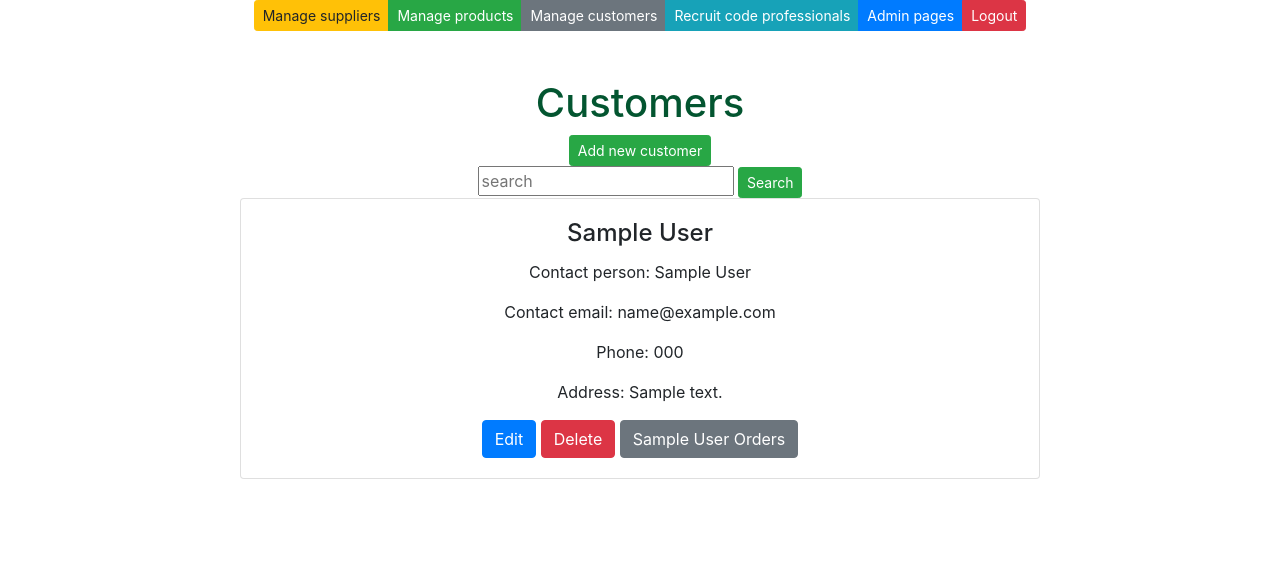
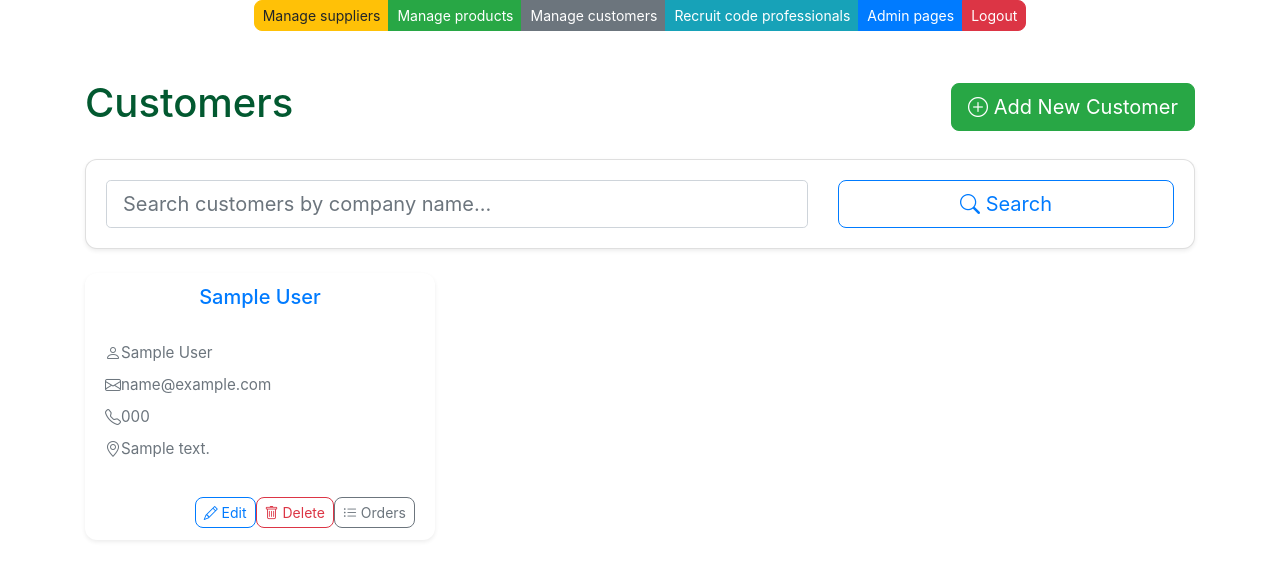
Before and after one commit to AndreyGOIT/careeria-django, a Django app: page /customers/ in a window 1280 px wide. Shown: the top 580 px of the page. Run offline with Django 5.2, Linux system fonts and the light colour scheme; tables that the repository leaves empty hold one stand-in row (values such as "Sample post"); some libraries are stand-ins or nearby versions.

Commit message:
feat customerlist.html

```diff
--- a/app/templates/customerlist.html
+++ b/app/templates/customerlist.html
@@ -4,63 +4,144 @@
 <div id="add-div"></div>
 <br />
 
-<h1 style="color: rgb(3, 85, 48)">Customers</h1>
+<div class="d-flex justify-content-between align-items-center mb-4">
+  <h1 class="display-5 fw-bold" style="color: #025930">Customers</h1>
+  <button id="add-btn" class="btn btn-success btn-lg" onclick="showaddform()">
+    <i class="bi bi-plus-circle"></i> Add New Customer
+  </button>
+</div>
 
-<button id="add-btn" class="btn btn-success btn-sm" onclick="showaddform()">
-  Add new customer
-</button>
-
-<form method="post" action="/search-customers/">
-  {%csrf_token %}
-  <input class="card-text" type="text" placeholder="search" name="search" />
-
-  <input type="submit" value="Search" class="btn btn-success btn-sm" name="" />
-</form>
-
-{% for c in customers %}
-<div class="card" style="width: 50rem">
+<!-- Search Form -->
+<div class="card shadow-sm mb-4">
   <div class="card-body">
-    <h4 class="card-title">{{c.companyname}}</h4>
-    <p class="card-text">Contact person: {{c.contactname}}</p>
-    <p class="card-text">Contact email: {{c.contactemail}}</p>
-    <p class="card-text">Phone: {{c.phone}}</p>
-    <p class="card-text">Address: {{c.address}}</p>
-
-    <a href="/edit-customer-get/{{c.id}}/" class="btn btn-primary">Edit</a>
-    <a href="/confirm-delete-customer/{{c.id}}/" class="btn btn-danger"
-      >Delete</a
+    <form
+      method="post"
+      action="/search-customers/"
+      class="row g-3 align-items-center"
     >
-    <a href="/orders-by-customer/{{c.id}}/" class="btn btn-secondary"
-      >{{c.companyname}} Orders</a
-    >
+      {% csrf_token %}
+      <div class="col-md-8">
+        <input
+          class="form-control form-control-lg"
+          type="text"
+          placeholder="Search customers by company name..."
+          name="search"
+        />
+      </div>
+      <div class="col-md-4">
+        <button type="submit" class="btn btn-outline-primary btn-lg w-100">
+          <i class="bi bi-search"></i> Search
+        </button>
+      </div>
+    </form>
   </div>
 </div>
 
-{% empty %}
+<!-- Customers List -->
+<div class="row">
+  {% for c in customers %}
+  <div class="col-md-6 col-lg-4 mb-4">
+    <div class="card h-100 shadow-sm border-0 customer-card">
+      <div class="card-header bg-transparent border-0">
+        <h5 class="card-title fw-bold text-primary mb-0">{{c.companyname}}</h5>
+      </div>
+      <div class="card-body">
+        <div class="customer-info mb-3">
+          <div class="d-flex align-items-center mb-2">
+            <i class="bi bi-person me-2 text-secondary"></i>
+            <span class="text-muted">{{c.contactname}}</span>
+          </div>
+          <div class="d-flex align-items-center mb-2">
+            <i class="bi bi-envelope me-2 text-secondary"></i>
+            <span class="text-muted">{{c.contactemail}}</span>
+          </div>
+          <div class="d-flex align-items-center mb-2">
+            <i class="bi bi-telephone me-2 text-secondary"></i>
+            <span class="text-muted">{{c.phone|default:"Not provided"}}</span>
+          </div>
+          <div class="d-flex align-items-center mb-2">
+            <i class="bi bi-geo-alt me-2 text-secondary"></i>
+            <span class="text-muted">{{c.address|default:"Not provided"}}</span>
+          </div>
+        </div>
+      </div>
+      <div class="card-footer bg-transparent border-0 pt-0">
+        <div class="d-grid gap-2 d-md-flex justify-content-md-end">
+          <a
+            href="/edit-customer-get/{{c.id}}/"
+            class="btn btn-outline-primary btn-sm me-md-2"
+          >
+            <i class="bi bi-pencil"></i> Edit
+          </a>
+          <a
+            href="/confirm-delete-customer/{{c.id}}/"
+            class="btn btn-outline-danger btn-sm me-md-2"
+          >
+            <i class="bi bi-trash"></i> Delete
+          </a>
+          <a
+            href="/orders-by-customer/{{c.id}}/"
+            class="btn btn-outline-secondary btn-sm"
+          >
+            <i class="bi bi-list-ul"></i> Orders
+          </a>
+        </div>
+      </div>
+    </div>
+  </div>
+  {% empty %}
+  <div class="col-12">
+    <div class="card shadow-sm border-0">
+      <div class="card-body text-center py-5">
+        <i class="bi bi-people display-1 text-muted"></i>
+        <h3 class="text-muted mt-3">No customers found</h3>
+        <p class="text-muted">Start by adding your first customer</p>
+      </div>
+    </div>
+  </div>
+  {% endfor %}
+</div>
 
-<div class="card" style="width: 50rem">
-  <div class="card-body">
-    <p class="card-text">No customers found in the database</p>
-  </div>
-</div>
-{% endfor %}
-
+<!-- Add Customer Form Template -->
 <script>
   let x = `
-    <h2 style="color: lightblue">Please fill in form</h2>
-
-    <div class="card" style="width: 20rem;">
+    <div class="card shadow-lg border-0 mb-4">
+        <div class="card-header bg-primary text-white">
+            <h3 class="mb-0"><i class="bi bi-person-plus"></i> Add New Customer</h3>
+        </div>
         <div class="card-body">
-            <form method="post" action="/add-customer/">
-                {%csrf_token %}
-                <input class="card-text" class="card-text" type="text" placeholder="companyname" name="companyname">
-                <input class="card-text" type="text" placeholder="contactname" name="contactname">
-                <input class="card-text" type="email" placeholder="email" name="email">
-                <input class="card-text" type="text" placeholder="phone" name="phone">
-                <input class="card-text" type="text" placeholder="address" name="address">
-                <br />
-
-                <input type="submit" value="Confirm" class="btn btn-success btn-sm" name="">
+            <form method="post" action="/add-customer/" class="row g-3">
+                {% csrf_token %}
+                <div class="col-md-6">
+                    <label class="form-label fw-bold">Company Name *</label>
+                    <input class="form-control" type="text" placeholder="Company name" name="companyname" required>
+                </div>
+                <div class="col-md-6">
+                    <label class="form-label fw-bold">Contact Person *</label>
+                    <input class="form-control" type="text" placeholder="Contact name" name="contactname" required>
+                </div>
+                <div class="col-md-6">
+                    <label class="form-label fw-bold">Email *</label>
+                    <input class="form-control" type="email" placeholder="email@example.com" name="email" required>
+                </div>
+                <div class="col-md-6">
+                    <label class="form-label">Phone</label>
+                    <input class="form-control" type="tel" placeholder="+358 12 345 6789" name="phone">
+                </div>
+                <div class="col-12">
+                    <label class="form-label">Address</label>
+                    <textarea class="form-control" placeholder="Full address" name="address" rows="2"></textarea>
+                </div>
+                <div class="col-12">
+                    <div class="d-flex gap-2">
+                        <button type="submit" class="btn btn-success">
+                            <i class="bi bi-check-circle"></i> Confirm
+                        </button>
+                        <button type="button" onclick="hideaddform()" class="btn btn-secondary">
+                            <i class="bi bi-x-circle"></i> Cancel
+                        </button>
+                    </div>
+                </div>
             </form>
         </div>
     </div>
@@ -69,11 +150,50 @@
   function showaddform() {
     document.getElementById("add-div").innerHTML = x;
     document.getElementById("add-btn").style.display = "none";
+    // Плавная прокрутка к форме
+    document.getElementById("add-div").scrollIntoView({ behavior: "smooth" });
   }
+
   function hideaddform() {
     document.getElementById("add-div").innerHTML = "";
     document.getElementById("add-btn").style.display = "inline-block";
   }
 </script>
 
+<!-- Additional CSS -->
+<style>
+  .customer-card {
+    transition: transform 0.2s ease, box-shadow 0.2s ease;
+    border-radius: 12px;
+  }
+
+  .customer-card:hover {
+    transform: translateY(-2px);
+    box-shadow: 0 4px 20px rgba(0, 0, 0, 0.1) !important;
+  }
+
+  .customer-info span {
+    font-size: 0.95rem;
+  }
+
+  .btn {
+    border-radius: 8px;
+    transition: all 0.2s ease;
+  }
+
+  .btn:hover {
+    transform: translateY(-1px);
+  }
+
+  .card {
+    border-radius: 12px;
+  }
+</style>
+
+<!-- Bootstrap Icons -->
+<link
+  rel="stylesheet"
+  href="https://cdn.jsdelivr.net/npm/bootstrap-icons@1.10.0/font/bootstrap-icons.css"
+/>
+
 {% endblock %}
```
